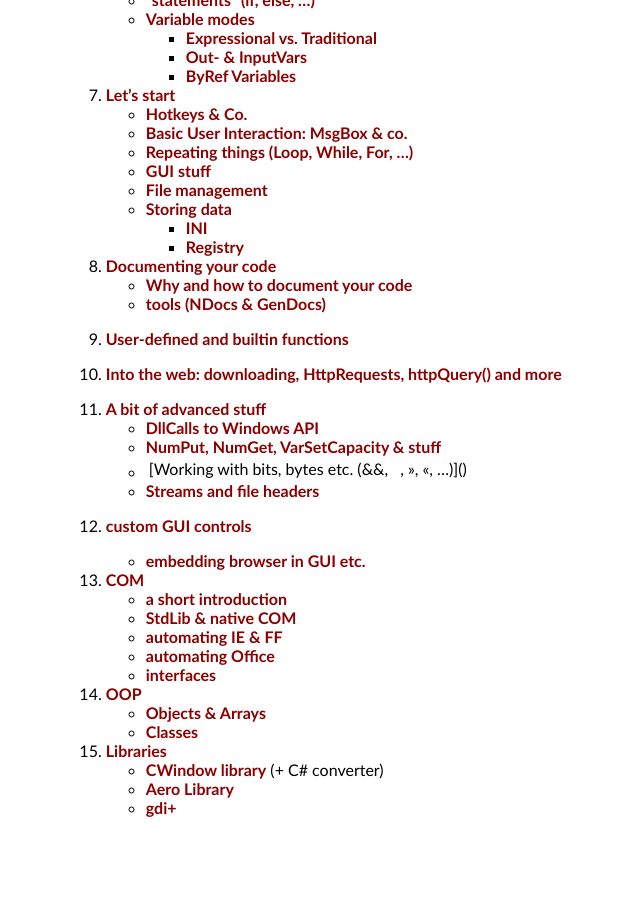
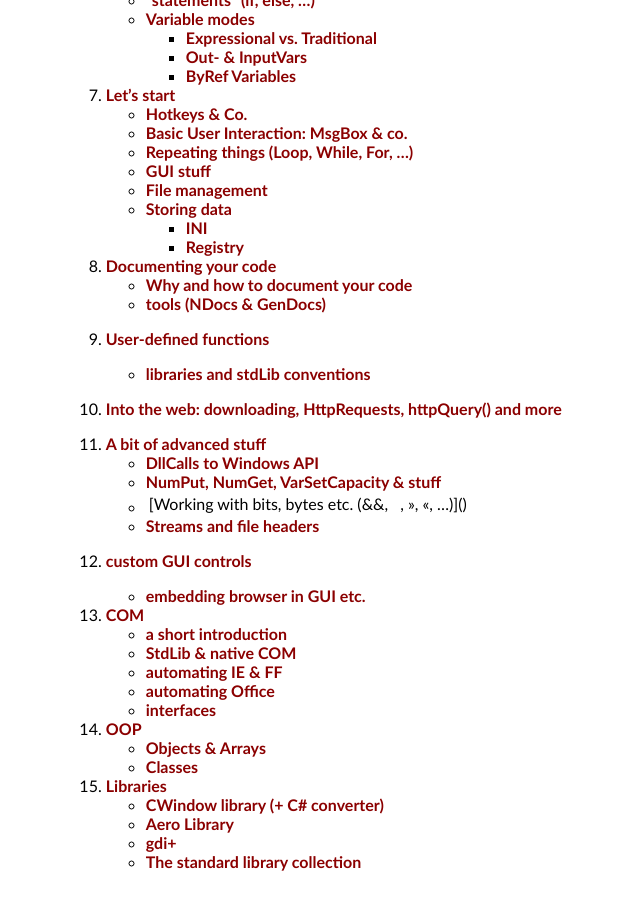
Before and after one commit to maul-esel/ahkbook, a Jekyll site: the page built from en/_posts/2011-10-29-Introduction.markdown, in a window 1280 px wide and 900 px high, scrolled down 1292 px. Shown: the whole window, without its empty margins (198-838 px from the left). Built offline with Jekyll 4.4.1, drawn with Linux system fonts in a browser that asks for light colours; before the commit the page ends 2138 px from its top, so only the background shows below that.

Commit message:
some small index changes

```diff
--- a/en/_posts/2011-10-29-Introduction.markdown
+++ b/en/_posts/2011-10-29-Introduction.markdown
@@ -68,7 +68,9 @@ You can use AutoHotkey for game scripts, for quick macros, for tasks that take h
 	- [Why and how to document your code]()
 	- [tools (NDocs & GenDocs)]()
 
-11. [User-defined and builtin functions]()
+11. [User-defined functions]()
+
+	- [libraries and stdLib conventions]()
 
 12. [Into the web: downloading, HttpRequests, httpQuery() and more]()
 
@@ -94,6 +96,7 @@ You can use AutoHotkey for game scripts, for quick macros, for tasks that take h
 	- [Classes]()
 
 17. [Libraries]()
-    - [CWindow library]() (+ C# converter)
+    - [CWindow library (+ C# converter)]()
     - [Aero Library]()
     - [gdi+]()
+	- [The standard library collection]()
```
